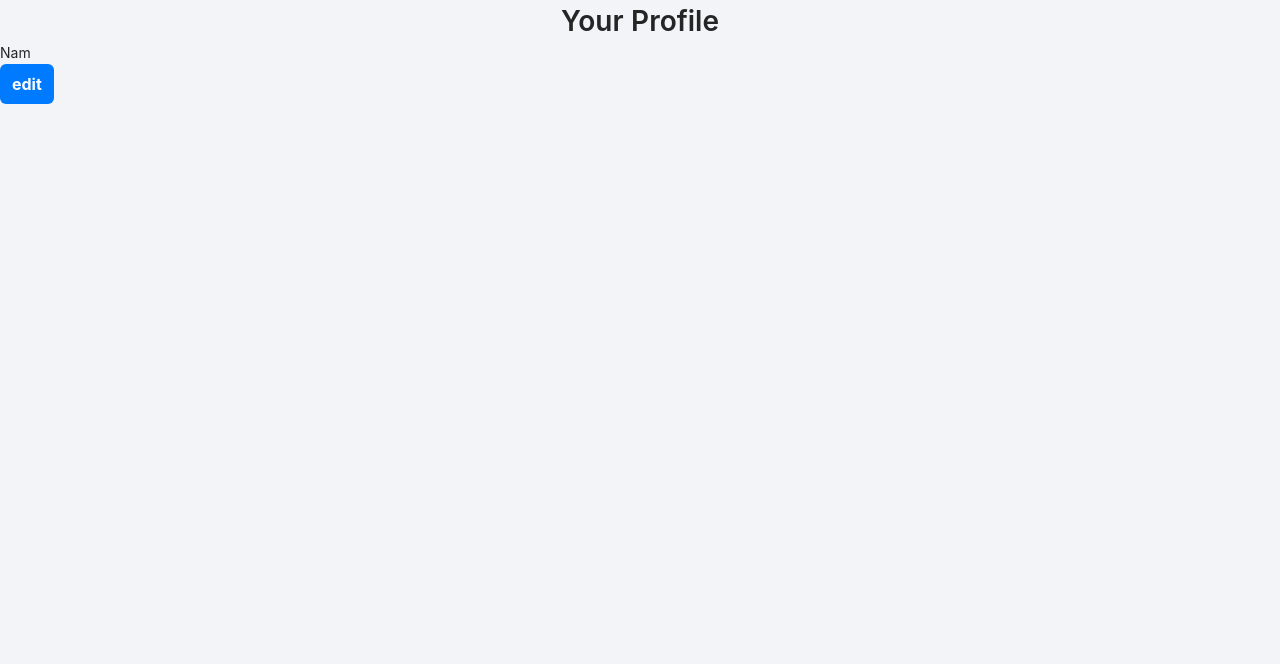
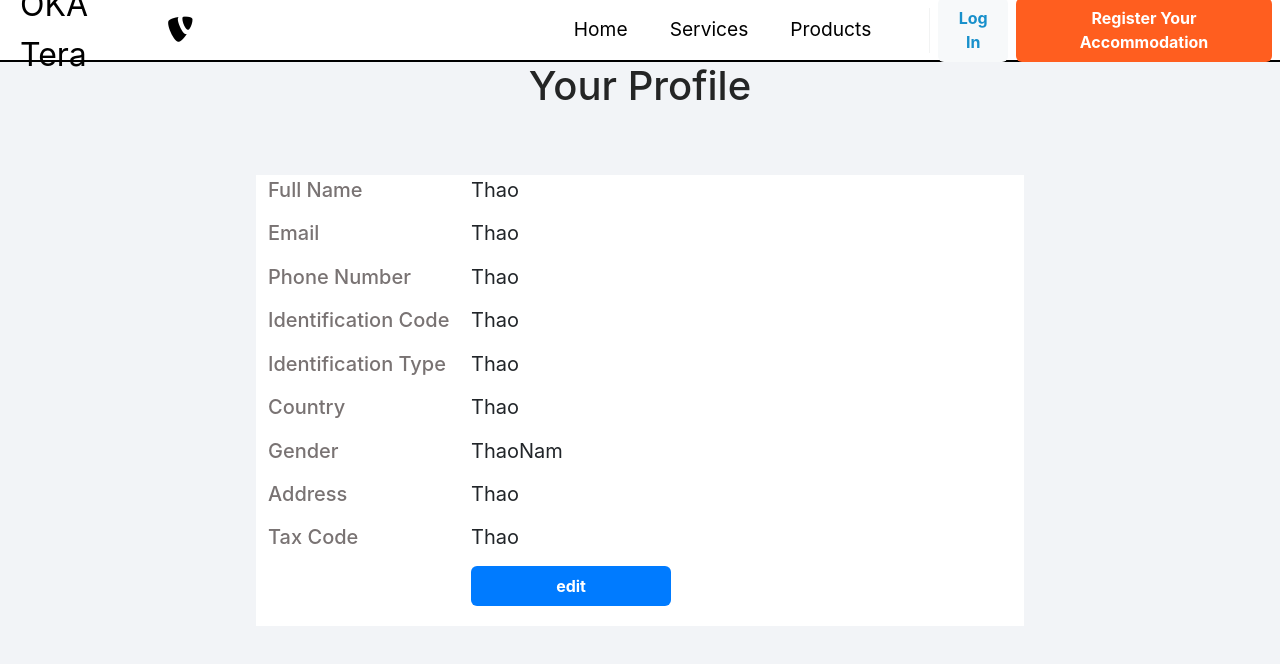
Before and after one commit to phuongThao460/oka-partner, a React (Create React App) app in the folder client/: page /detailAndEditProfile in a window 1280 px wide. Shown: the top 664 px of the page. Built offline with nearby package versions, Linux system fonts and the light colour scheme; no server answers.

Commit message:
edit profile

```diff
--- a/client/src/RegistrationDetail.css
+++ b/client/src/RegistrationDetail.css
@@ -1227,7 +1227,19 @@ textarea {
 .sign-item {
   margin-right: 15px;
 }
-.dropdown-toggle::after{
+.dropdown-toggle::after {
   margin-left: 10px;
   margin-bottom: 10px;
 }
+.table tbody tr .span-name{
+  padding: 0;
+  width: 28%;
+  font-weight: 500;
+  color: #797373;
+  padding-bottom: 12px;
+  padding-left: 12px;
+}
+.table tbody tr .p-name{
+  padding: 0;
+  padding-bottom: 12px;
+}
--- a/client/src/components/pages/DetailAndEditProfile.js
+++ b/client/src/components/pages/DetailAndEditProfile.js
@@ -1,7 +1,7 @@
 /* eslint-disable react/no-direct-mutation-state */
 import axios from "axios";
 import React, { Component } from "react";
-
+import Navbar from "../paner-form/Navbar";
 class Modal extends Component {
   constructor(props) {
     super(props);
@@ -183,7 +183,6 @@ class Modal extends Component {
                     type="radio"
                     name="editContact,previousNameBoolean"
                     value={!this.state.gender}
-
                     onChange={(e) => this.genderHandler(e)}
                   />
                   <label className="" htmlFor="radio-9">
@@ -281,30 +280,89 @@ class DetailAndEditProfile extends Component {
   render() {
     const { mainContact } = this.state;
     return (
+      <>
+        <Navbar />
+        <div
+          style={{
+            textAlign: "center",
+            paddingBottom: "45px",
+          }}
+        >
+          <h1>Your Profile</h1>
+        </div>
         <div>
-        <div style={{ textAlign: "center" }}>
-          <h2>Your Profile</h2>
-        </div>
-        <div className="table table-striped">
-          <div>
-            <p>{mainContact.ID_TT_CHUHO}</p>
-            <p>{mainContact.TEN_CHUHO}</p>
-            <p>{mainContact.EMAIL}</p>
-            <p>{mainContact.PHONE_NUMBER}</p>
-            <p>{mainContact.MA_GIAYTOTUYTHAN}</p>
-            <p>{mainContact.LOAI_GIAYTOTUYTHAN}</p>
-            <p>{mainContact.QUOCTICH}</p>
-            <p>{mainContact.GIOITINH ? "Nữ" : "Nam"}</p>
-            <p>{mainContact.DIACHI}</p>
-            <p>{mainContact.MASO_THUE}</p>
+          <div
+            style={{
+              display: "flex",
+              justifyContent: "center",
+              paddingBottom: "100px",
+            }}
+          >
+            <table
+              className="table table-borderless"
+              style={{ width: "60%", fontSize: "20px", backgroundColor: "white" }}
+            >
+              <tbody>
+                <tr>
+                  <td className="span-name">Full Name</td>
+                  <td className="p-name">Thao{mainContact.TEN_CHUHO}</td>
+                </tr>
+                <tr>
+                  <td className="span-name">Email</td>
+                  <td className="p-name">Thao{mainContact.EMAIL}</td>
+                </tr>
+                <tr>
+                  <td className="span-name">Phone Number</td>
+                  <td className="p-name">Thao{mainContact.PHONE_NUMBER}</td>
+                </tr>
+                <tr>
+                  <td className="span-name">Identification Code</td>
+                  <td className="p-name">Thao{mainContact.MA_GIAYTOTUYTHAN}</td>
+                </tr>
+                <tr>
+                  <td className="span-name">Identification Type</td>
+                  <td className="p-name">
+                    Thao{mainContact.LOAI_GIAYTOTUYTHAN}
+                  </td>
+                </tr>
+                <tr>
+                  <td className="span-name">Country</td>
+                  <td className="p-name">Thao{mainContact.QUOCTICH}</td>
+                </tr>
+                <tr>
+                  <td className="span-name">Gender</td>
+                  <td className="p-name">
+                    Thao{mainContact.GIOITINH ? "Nữ" : "Nam"}
+                  </td>
+                </tr>
+                <tr>
+                  <td className="span-name">Address</td>
+                  <td className="p-name">Thao{mainContact.DIACHI}</td>
+                </tr>
+                <tr>
+                  <td className="span-name">Tax Code</td>
+                  <td className="p-name">Thao{mainContact.MASO_THUE}</td>
+                </tr>
+              </tbody>
+              <tfoot>
+                <tr>
+                  <td className="span-name"></td>
+                  <td style={{ padding: "0" }}>
                     <button
                       className="btn btn-primary"
                       data-toggle="modal"
                       data-target="#exampleModal"
-              onClick={() => this.replaceModalItem(mainContact.ID_TT_CHUHO)}
+                      onClick={() =>
+                        this.replaceModalItem(mainContact.ID_TT_CHUHO)
+                      }
+                      style={{ width: "176px", marginBottom: "20px" }}
                     >
                       edit
                     </button>{" "}
+                  </td>
+                </tr>
+              </tfoot>
+            </table>
           </div>
         </div>
         <Modal
@@ -320,7 +378,7 @@ class DetailAndEditProfile extends Component {
           taxCode={mainContact.MASO_THUE}
           saveModalDetails={this.saveModalDetails}
         />
-      </div>
+      </>
     );
   }
 }
--- a/client/src/components/pages/ListApartment.js
+++ b/client/src/components/pages/ListApartment.js
@@ -83,6 +83,16 @@ class ListApartment extends React.Component {
       })
       .catch((err) => console.log(err.result));
   };
+  deleteApartment = (idNha) => {
+    axios
+      .post("http://localhost:33456/api/partner/deleteApartment", {
+        idNha: idNha.toString(),
+      })
+      .then((result) => {
+        console.log(result.data);
+      })
+      .catch((err) => console.log(err.result));
+  }
   render() {
     const { size } = this.state;
     return (
@@ -110,6 +120,9 @@ class ListApartment extends React.Component {
                       <p>ten nha: {item.TEN_NHA}</p>
                       <button onClick={() => this.changeActive(item.ID_NHA)}>
                         Active
+                      </button>
+                      <button onClick={() => this.deleteApartment(item.ID_NHA)}>
+                        Delete
                       </button>
                       <p>------------------------------------------------</p>
                     </div>
```
Also changed, not shown: client/src/components/pages/ApartmentInfo.js (+29 -33 lines), client/src/components/pages/GenerationInformation.js (+15 -86 lines), 1 other file (tests, documents, lock files or other folders). Lines whose indentation alone changed are shown as unchanged.
